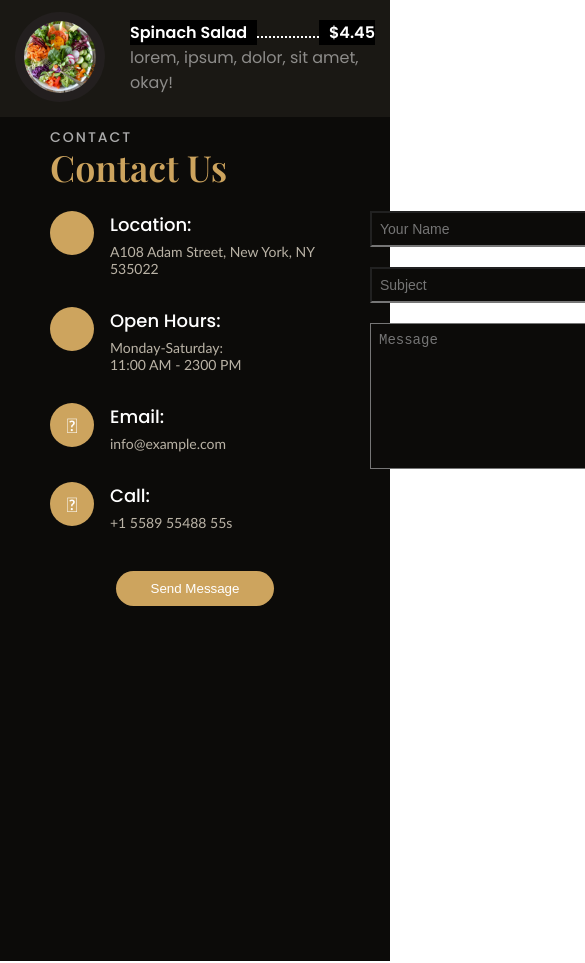
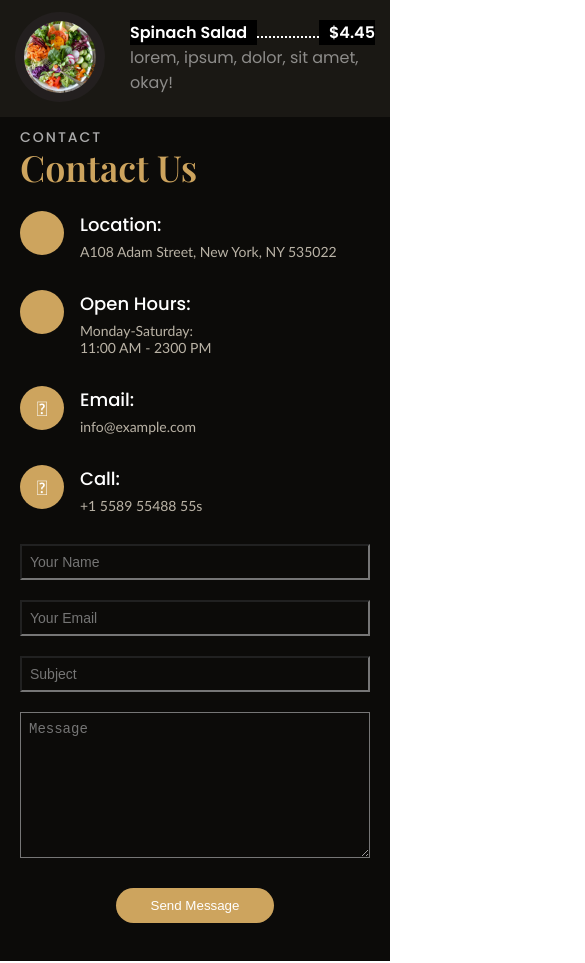
Before and after one commit to niiccc/project_A01, a plain HTML site: page index.html in a window 390 px wide. Shown: the part 1596-2559 px from the top of the page, 585 px wide, since content can reach past the window. Drawn offline with nearby package versions, Linux system fonts and the light colour scheme; some icons are missing; a web font is replaced by a local one.

Commit message:
Update viewport.css

```diff
--- a/css/viewport.css
+++ b/css/viewport.css
@@ -6,6 +6,22 @@
   .top-wrapper h2 {
     font-size: 24px;
   }
+
+    .contact-info {
+        float: none;
+    }
+    .name, .subject, .message {
+      margin-left: 0;
+    }
+    .message, .subject, .messages {
+        width: 100%;
+    }
+    .email, .name {
+        width: 49%;
+    }
+    .email {
+        float: right;
+    }
 }
 
 /* Untuk Smartphone */
@@ -38,4 +54,23 @@
   .menu-icon {
     visibility: inherit;
   }
+
+  .cont {
+        padding: 0 20px;
+      }
+      .contact-info {
+        float: none;
+      }
+      .email{
+        float: none;
+      }
+      .name, .subject, .message {
+      margin-left: 0;
+      }
+      .name, .email .message, .subject {
+        width: 100%;
+      }
+      .email {
+          width: 100%;
+      }
 }
```
